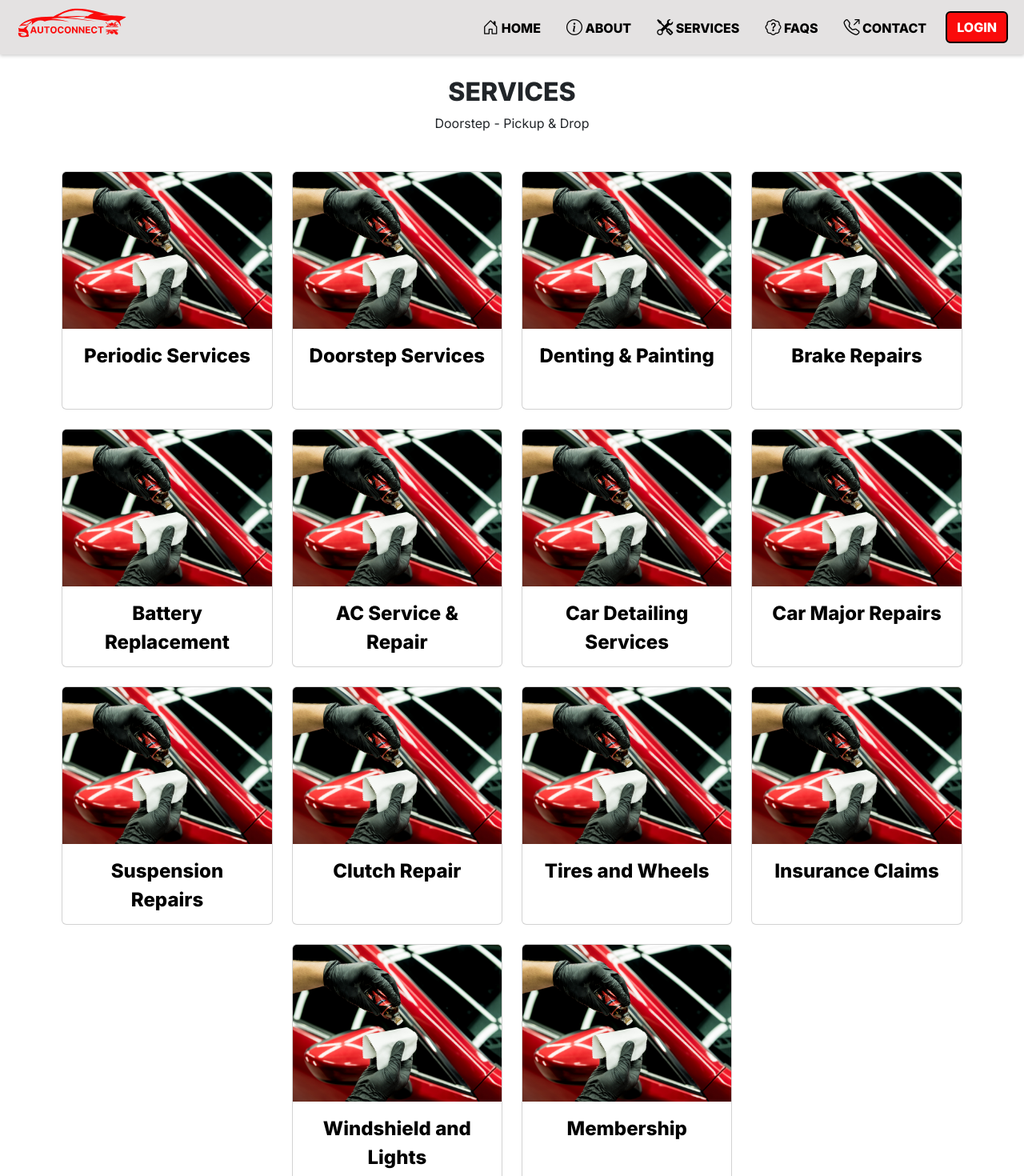
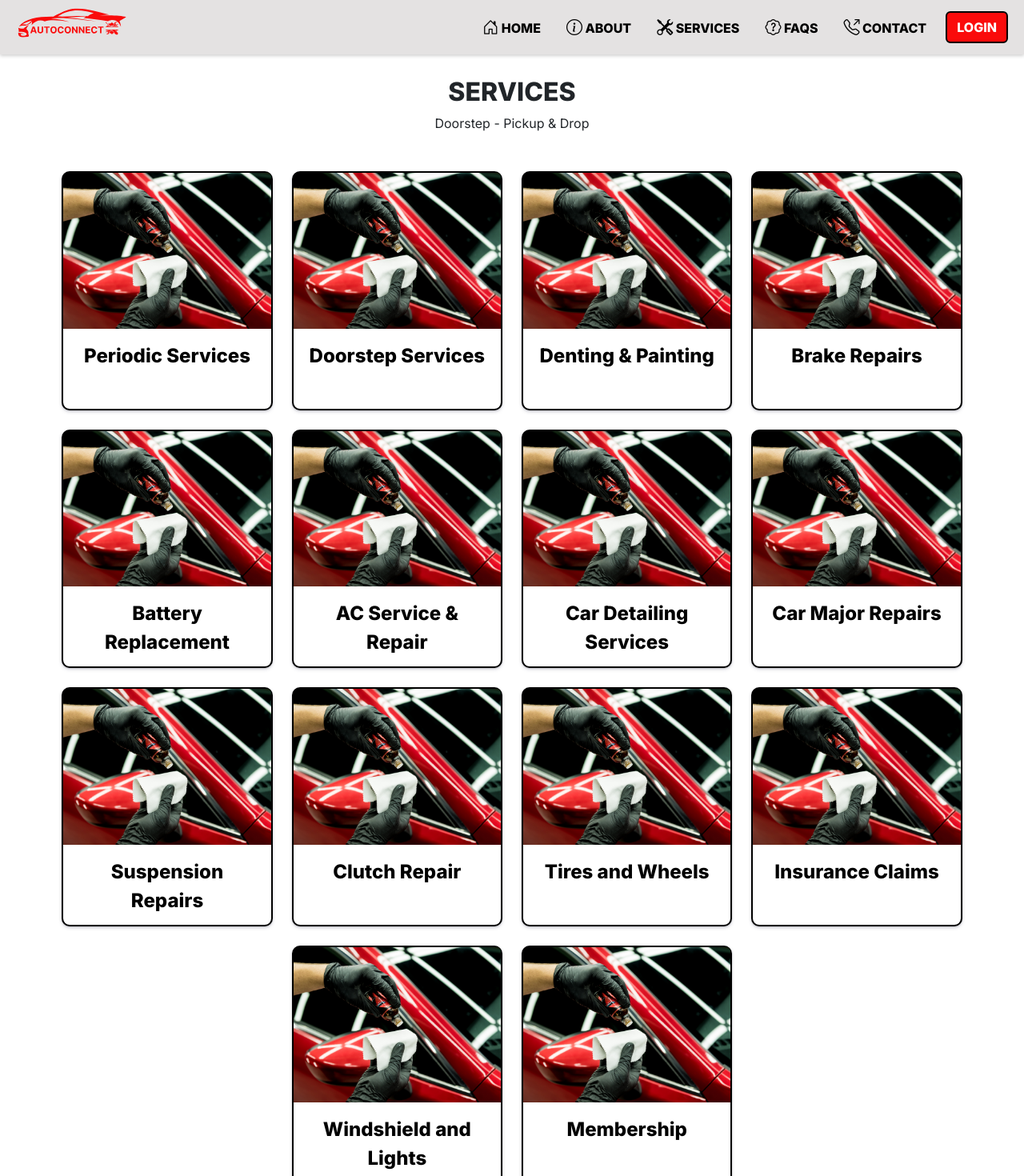
Before and after one commit to jaspherbagor/AutoConnect, a React (Create React App) app in the folder front-end/: page /services in a window 1280 px wide. Shown: the top 1470 px of the page at 80% size. Built offline with nearby package versions, Linux system fonts and the light colour scheme.

Commit message:
added a class to the card

```diff
--- a/front-end/src/components/pages/client/services.jsx
+++ b/front-end/src/components/pages/client/services.jsx
@@ -13,7 +13,7 @@ const Services = () => {
 
               <div className="row d-flex align-items-center justify-content-center mt-5">
                 <div className="col-lg-3 col-md-4 col-sm-6 col-12">
-                  <div className="card mb-4">
+                  <div className="card service-card mb-4">
                     <img src="../images/car_detailing.png" className="card-img-top img-fluid" alt="..."/>
                     <div className="card-body services-body py-3">
                       <a className="card-title text-center fs-4 text-black text-decoration-none fw-bold">Periodic Services</a>
@@ -21,7 +21,7 @@ const Services = () => {
                   </div>
                 </div>
                 <div className="col-lg-3 col-md-4 col-sm-6 col-12">
-                  <div className="card mb-4">
+                  <div className="card service-card mb-4">
                       <img src="../images/car_detailing.png" className="card-img-top img-fluid" alt="..."/>
                       <div className="card-body services-body py-3">
                         <a className="card-title text-center fs-4 text-black text-decoration-none fw-bold">Doorstep Services</a>
@@ -29,7 +29,7 @@ const Services = () => {
                     </div>
                   </div>
                 <div className="col-lg-3 col-md-4 col-sm-6 col-12">
-                  <div className="card mb-4">
+                  <div className="card service-card mb-4">
                       <img src="../images/car_detailing.png" className="card-img-top img-fluid" alt="..."/>
                       <div className="card-body services-body py-3">
                         <a className="card-title text-center fs-4 text-black text-decoration-none fw-bold">Denting & Painting</a>
@@ -37,7 +37,7 @@ const Services = () => {
                     </div>
                   </div>
                 <div className="col-lg-3 col-md-4 col-sm-6 col-12">
-                  <div className="card mb-4">
+                  <div className="card service-card mb-4">
                       <img src="../images/car_detailing.png" className="card-img-top img-fluid" alt="..."/>
                       <div className="card-body services-body py-3">
                         <a className="card-title text-center fs-4 text-black text-decoration-none fw-bold">Brake Repairs</a>
@@ -48,7 +48,7 @@ const Services = () => {
 
               <div className="row d-flex align-items-center justify-content-center">
                 <div className="col-lg-3 col-md-4 col-sm-6 col-12">
-                  <div className="card mb-4">
+                  <div className="card service-card mb-4">
                     <img src="../images/car_detailing.png" className="card-img-top img-fluid" alt="..."/>
                     <div className="card-body services-body py-3">
                       <a className="card-title text-center fs-4 text-black text-decoration-none fw-bold">Battery Replacement</a>
@@ -56,7 +56,7 @@ const Services = () => {
                   </div>
                 </div>
                 <div className="col-lg-3 col-md-4 col-sm-6 col-12">
-                  <div className="card mb-4">
+                  <div className="card service-card mb-4">
                       <img src="../images/car_detailing.png" className="card-img-top img-fluid" alt="..."/>
                       <div className="card-body services-body py-3">
                         <a className="card-title text-center fs-4 text-black text-decoration-none fw-bold">AC Service & Repair</a>
@@ -64,7 +64,7 @@ const Services = () => {
                     </div>
                   </div>
                 <div className="col-lg-3 col-md-4 col-sm-6 col-12">
-                  <div className="card mb-4">
+                  <div className="card service-card mb-4">
                       <img src="../images/car_detailing.png" className="card-img-top img-fluid" alt="..."/>
                       <div className="card-body services-body py-3">
                         <a className="card-title text-center fs-4 text-black text-decoration-none fw-bold">Car Detailing Services</a>
@@ -72,7 +72,7 @@ const Services = () => {
                     </div>
                   </div>
                 <div className="col-lg-3 col-md-4 col-sm-6 col-12">
-                  <div className="card mb-4">
+                  <div className="card service-card mb-4">
                       <img src="../images/car_detailing.png" className="card-img-top img-fluid" alt="..."/>
                       <div className="card-body services-body py-3">
                         <a className="card-title text-center fs-4 text-black text-decoration-none fw-bold">Car Major Repairs</a>
@@ -83,7 +83,7 @@ const Services = () => {
 
               <div className="row d-flex align-items-center justify-content-center">
                 <div className="col-lg-3 col-md-4 col-sm-6 col-12">
-                  <div className="card mb-4">
+                  <div className="card service-card mb-4">
                     <img src="../images/car_detailing.png" className="card-img-top img-fluid" alt="..."/>
                     <div className="card-body services-body py-3">
                       <a className="card-title text-center fs-4 text-black text-decoration-none fw-bold">Suspension Repairs</a>
@@ -91,7 +91,7 @@ const Services = () => {
                   </div>
                 </div>
                 <div className="col-lg-3 col-md-4 col-sm-6 col-12">
-                  <div className="card mb-4">
+                  <div className="card service-card mb-4">
                     <img src="../images/car_detailing.png" className="card-img-top img-fluid" alt="..."/>
                     <div className="card-body services-body py-3">
                       <a className="card-title text-center fs-4 text-black text-decoration-none fw-bold">Clutch Repair</a>
@@ -99,7 +99,7 @@ const Services = () => {
                   </div>
                 </div>
                 <div className="col-lg-3 col-md-4 col-sm-6 col-12">
-                  <div className="card mb-4">
+                  <div className="card service-card mb-4">
                       <img src="../images/car_detailing.png" className="card-img-top img-fluid" alt="..."/>
                       <div className="card-body services-body py-3">
                         <a className="card-title text-center fs-4 text-black text-decoration-none fw-bold">Tires and Wheels</a>
@@ -107,7 +107,7 @@ const Services = () => {
                     </div>
                   </div>
                 <div className="col-lg-3 col-md-4 col-sm-6 col-12">
-                  <div className="card mb-4">
+                  <div className="card service-card mb-4">
                     <img src="../images/car_detailing.png" className="card-img-top img-fluid" alt="..."/>
                     <div className="card-body services-body py-3">
                       <a className="card-title text-center fs-4 text-black text-decoration-none fw-bold">Insurance Claims</a>
@@ -118,7 +118,7 @@ const Services = () => {
 
               <div className="row d-flex align-items-center justify-content-center">
                 <div className="col-lg-3 col-md-4 col-sm-6 col-12">
-                  <div className="card mb-4">
+                  <div className="card service-card mb-4">
                     <img src="../images/car_detailing.png" className="card-img-top img-fluid" alt="..."/>
                     <div className="card-body services-body py-3">
                       <a className="card-title text-center fs-4 text-black text-decoration-none fw-bold">Windshield and Lights</a>
@@ -126,7 +126,7 @@ const Services = () => {
                   </div>
                 </div>
                 <div className="col-lg-3 col-md-4 col-sm-6 col-12">
-                  <div className="card mb-4">
+                  <div className="card service-card mb-4">
                       <img src="../images/car_detailing.png" className="card-img-top img-fluid" alt="..."/>
                       <div className="card-body services-body py-3">
                         <a className="card-title text-center fs-4 text-black text-decoration-none fw-bold">Membership</a>
```
